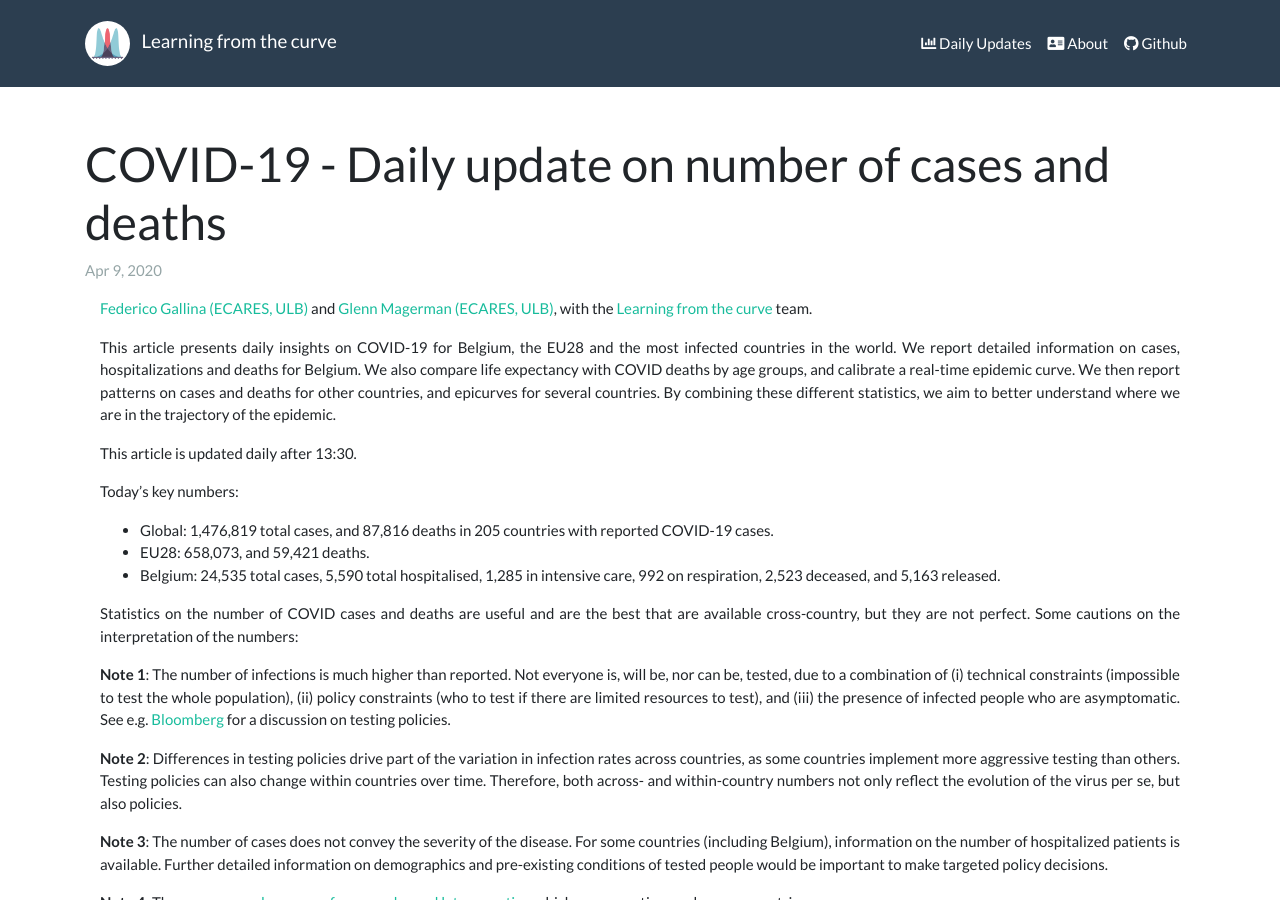
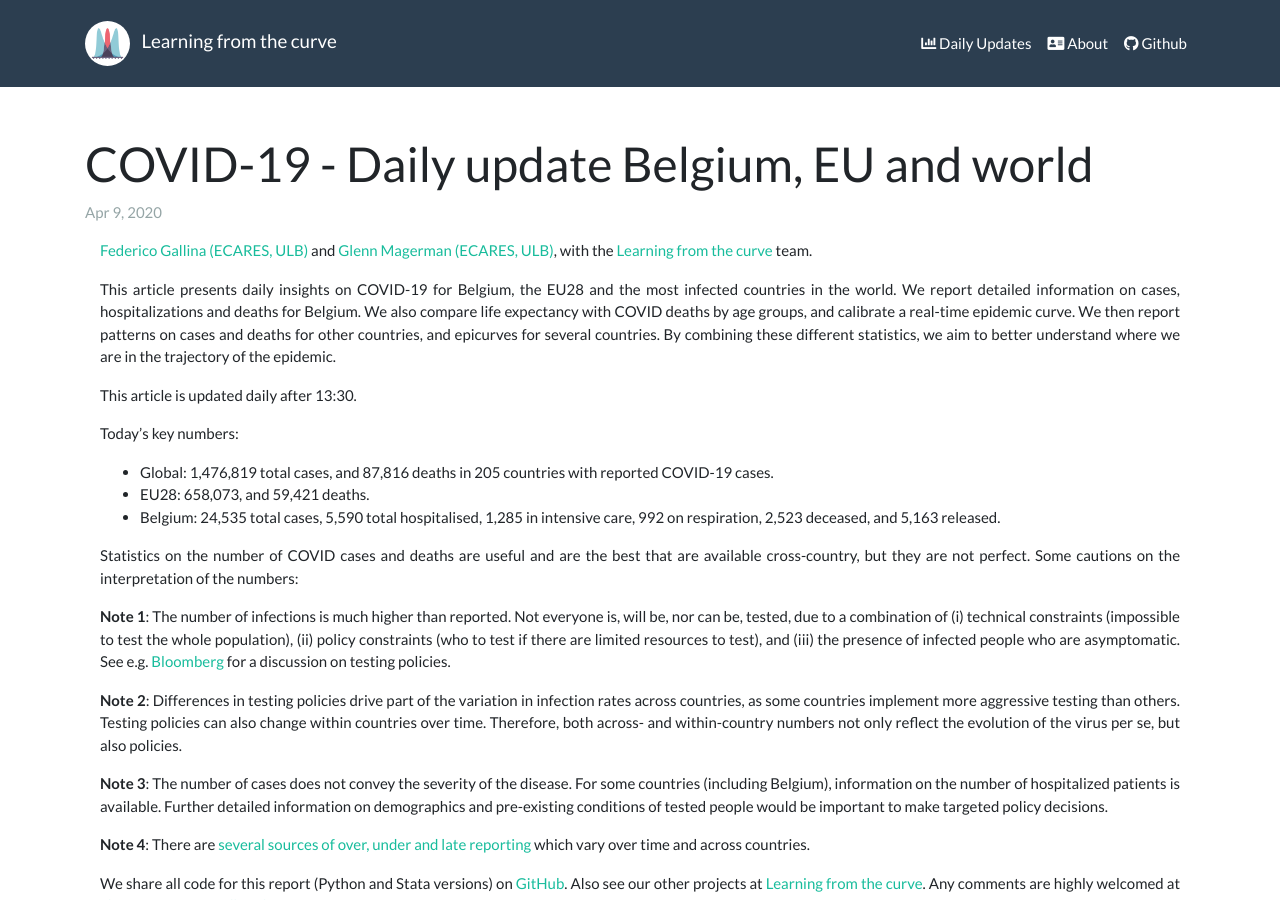
Before and after one commit to Learning-from-the-curve/learning-from-the-curve, a Jekyll site: the page built from _posts/daily-updates/2020-04-09-COVID19-Daily-update-on-number-of-cases-and-deaths.md, in a window 1280 px wide and 900 px high. Built offline with Jekyll 4.4.1, drawn with Linux system fonts in a browser that asks for light colours.

Commit message:
Update 2020-04-09-COVID19-Daily-update-on-number-of-cases-and-deaths.md
change title

```diff
--- a/_posts/daily-updates/2020-04-09-COVID19-Daily-update-on-number-of-cases-and-deaths.md
+++ b/_posts/daily-updates/2020-04-09-COVID19-Daily-update-on-number-of-cases-and-deaths.md
@@ -1,6 +1,6 @@
 ---
 layout: post
-title: COVID-19 - Daily update on number of cases and deaths
+title: COVID-19 - Daily update Belgium, EU and world
 date: 2020-04-09 13:00:00 +0100
 category: daily-updates
 ---
```
